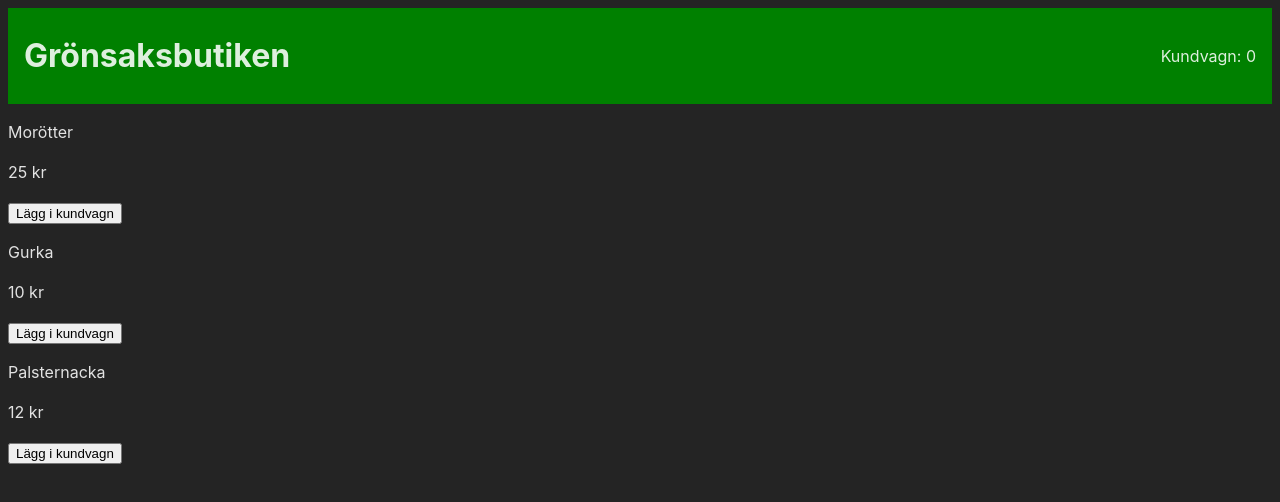
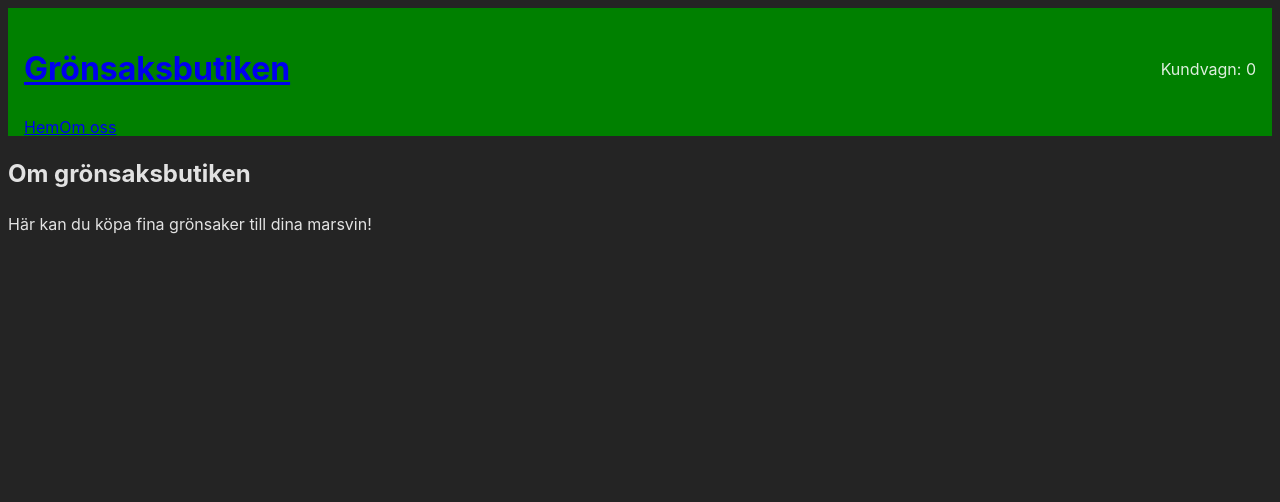
Before and after one commit to Esbj/Gronsaksbutiken, a React (Vite) app: page /about in a window 1280 px wide. Shown: the top 502 px of the page. Built offline with nearby package versions, Linux system fonts and the light colour scheme.

Commit message:
Added react router

```diff
--- a/package.json
+++ b/package.json
@@ -11,7 +11,8 @@
   },
   "dependencies": {
     "react": "^18.2.0",
-    "react-dom": "^18.2.0"
+    "react-dom": "^18.2.0",
+    "react-router-dom": "^6.15.0"
   },
   "devDependencies": {
     "@types/react": "^18.2.15",
--- /dev/null
+++ b/src/About.tsx
@@ -0,0 +1,11 @@
+import React from 'react'
+
+export default function About() {
+  return (
+    <>
+      <h2>Om grönsaksbutiken</h2>
+      <p>Här kan du köpa fina grönsaker till dina marsvin!</p>
+    </>
+
+  )
+}
--- a/src/App.tsx
+++ b/src/App.tsx
@@ -1,12 +1,19 @@
+import { Route, Routes } from 'react-router-dom'
 import Header from './Header'
 import MainContent from './MainContent'
+import About from './About'
+import NotFound from './NotFound'
 
 function App() {
 
   return (
     <>
       <Header />
-      <MainContent />
+      <Routes>
+        <Route path='/' element={<MainContent />} />
+        <Route path='/about' element={<About />} />
+        <Route path='*' element={<NotFound />} />
+      </Routes>
     </>
   )
 }
--- a/src/Header.tsx
+++ b/src/Header.tsx
@@ -1,20 +1,25 @@
 import { useContext } from "react"
 import { CartContext } from "./CartContext"
+import { Link } from "react-router-dom"
 
 const Header = () => {
 
   const { cart } = useContext(CartContext)
   return (
-    <header style={{
-      "height": "4rem",
-      "backgroundColor": "green",
-      "display": "flex",
-      "justifyContent": "space-between",
-      "padding": "1rem",
-      "alignItems": "center"
-    }}>
-      <h1>Grönsaksbutiken</h1>
-      <p>Kundvagn: {cart.length} </p>
+    <header style={{ "height": "6rem", "backgroundColor": "green", "display": "flex", "flexDirection": "column", "padding": "1rem", }}>
+      <div style={{
+        "display": "flex",
+        "flexDirection": "row",
+        "justifyContent": "space-between",
+        "alignItems": "center"
+      }}>
+        <Link to={"/"}><h1>Grönsaksbutiken</h1></Link>
+        <p>Kundvagn: {cart.length} </p>
+      </div>
+      <nav>
+        <Link to={"/"}>Hem</Link>
+        <Link to={"/about"}>Om oss</Link>
+      </nav>
     </header>
   )
 }
--- /dev/null
+++ b/src/NotFound.tsx
@@ -0,0 +1,5 @@
+export default function NotFound() {
+  return (
+    <p>404 - Denna sidan kunde inte hittas</p>
+  )
+}
--- a/src/main.tsx
+++ b/src/main.tsx
@@ -3,11 +3,14 @@ import ReactDOM from 'react-dom/client'
 import App from './App.tsx'
 import './index.css'
 import CartProvider from './CartContext.tsx'
+import { BrowserRouter } from 'react-router-dom'
 
 ReactDOM.createRoot(document.getElementById('root')!).render(
   <React.StrictMode>
     <CartProvider>
-      <App />
+      <BrowserRouter>
+        <App />
+      </BrowserRouter>
     </CartProvider>
   </React.StrictMode>,
 )
```
Also changed, not shown: 1 other file (tests, documents, lock files or other folders).
